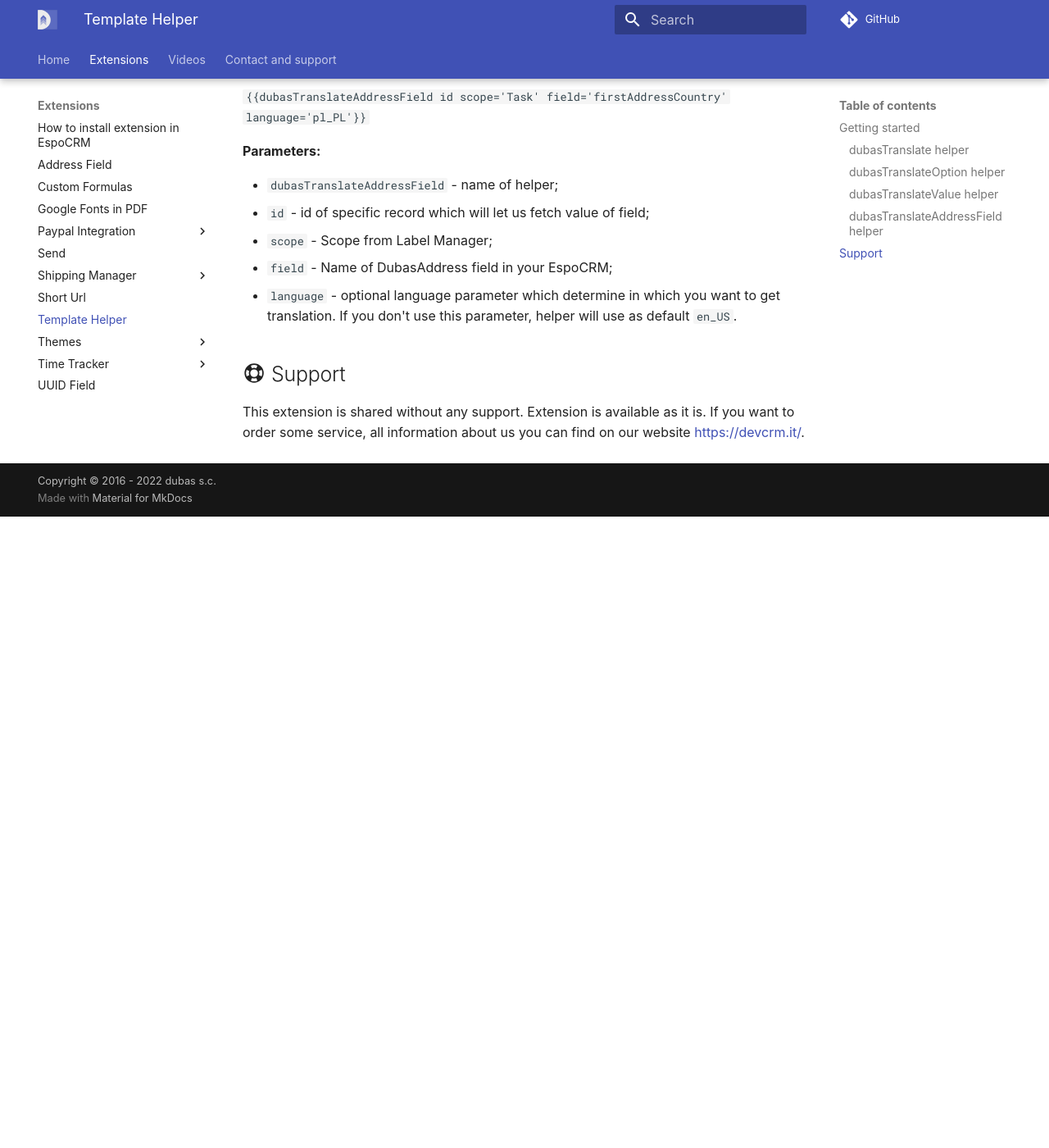
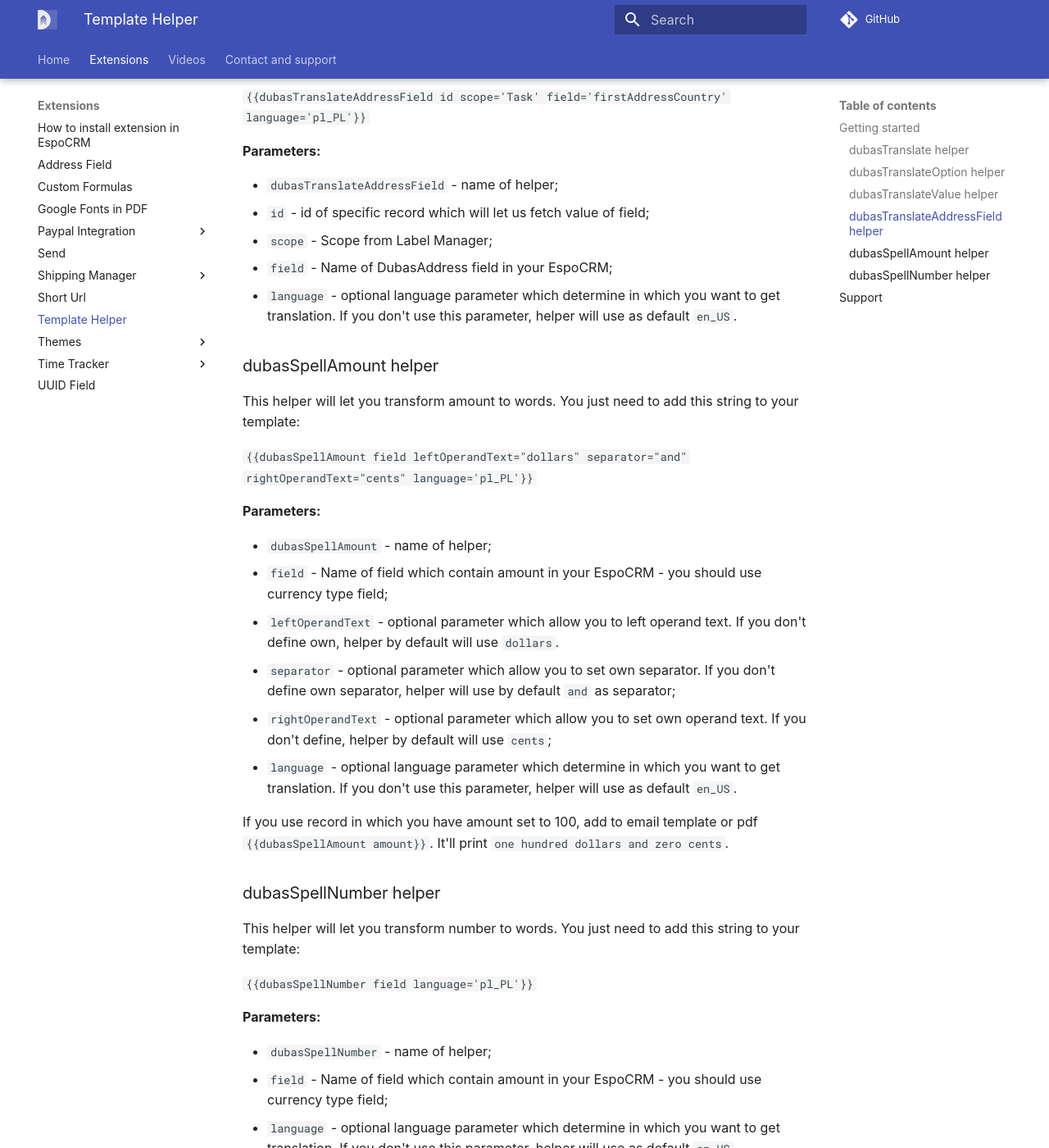
Before and after one commit to dubas-pro/documentation, an MkDocs documentation site: the page built from docs/extensions/template-helper.md, in a window 1280 px wide and 1400 px high, scrolled down 1889 px. Shown: the whole window at 82% size. Built offline with MkDocs 1.6.1 and Material for MkDocs 9.7.7, drawn with Linux system fonts in a browser that asks for light colours; some web fonts are replaced; comment, search, counter and statistics services are not loaded; before the commit the page ends 2519 px from its top, so only the background shows below that.

Commit message:
Added information about new helpers in template-helper ext

```diff
--- a/docs/extensions/template-helper.md
+++ b/docs/extensions/template-helper.md
@@ -64,6 +64,35 @@
 + `field` - Name of DubasAddress field in your EspoCRM;
 + `language` - optional language parameter which determine in which you want to get translation. If you don't use this parameter, helper will use as default `en_US`.
 
+### dubasSpellAmount helper
+This helper will let you transform amount to words.
+You just need to add this string to your template:
+
+`{{dubasSpellAmount field leftOperandText="dollars" separator="and" rightOperandText="cents" language='pl_PL'}}`
+
+**Parameters:**
+
++ `dubasSpellAmount` - name of helper;
++ `field` - Name of field which contain amount in your EspoCRM - you should use currency type field;
++ `leftOperandText` - optional parameter which allow you to left operand text. If you don't define own, helper by default will use `dollars`.
++ `separator` - optional parameter which allow you to set own separator. If you don't define own separator, helper will use by default `and` as separator;
++ `rightOperandText` - optional parameter which allow you to set own operand text. If you don't define, helper by default will use `cents`;
++ `language` - optional language parameter which determine in which you want to get translation. If you don't use this parameter, helper will use as default `en_US`.
+
+If you use record in which you have amount set to 100, add to email template or pdf `{{dubasSpellAmount amount}}`. It'll print `one hundred dollars and zero cents`.
+
+### dubasSpellNumber helper
+This helper will let you transform number to words.
+You just need to add this string to your template:
+
+`{{dubasSpellNumber field language='pl_PL'}}`
+
+**Parameters:**
+
++ `dubasSpellNumber` - name of helper;
++ `field` - Name of field which contain amount in your EspoCRM - you should use currency type field;
++ `language` - optional language parameter which determine in which you want to get translation. If you don't use this parameter, helper will use as default `en_US`.
+
 ## :material-lifebuoy: Support
 This extension is shared without any support. Extension is available as it is.
 If you want to order some service, all information about us you can find on our website [https://devcrm.it/](https://devcrm.it/).
```
